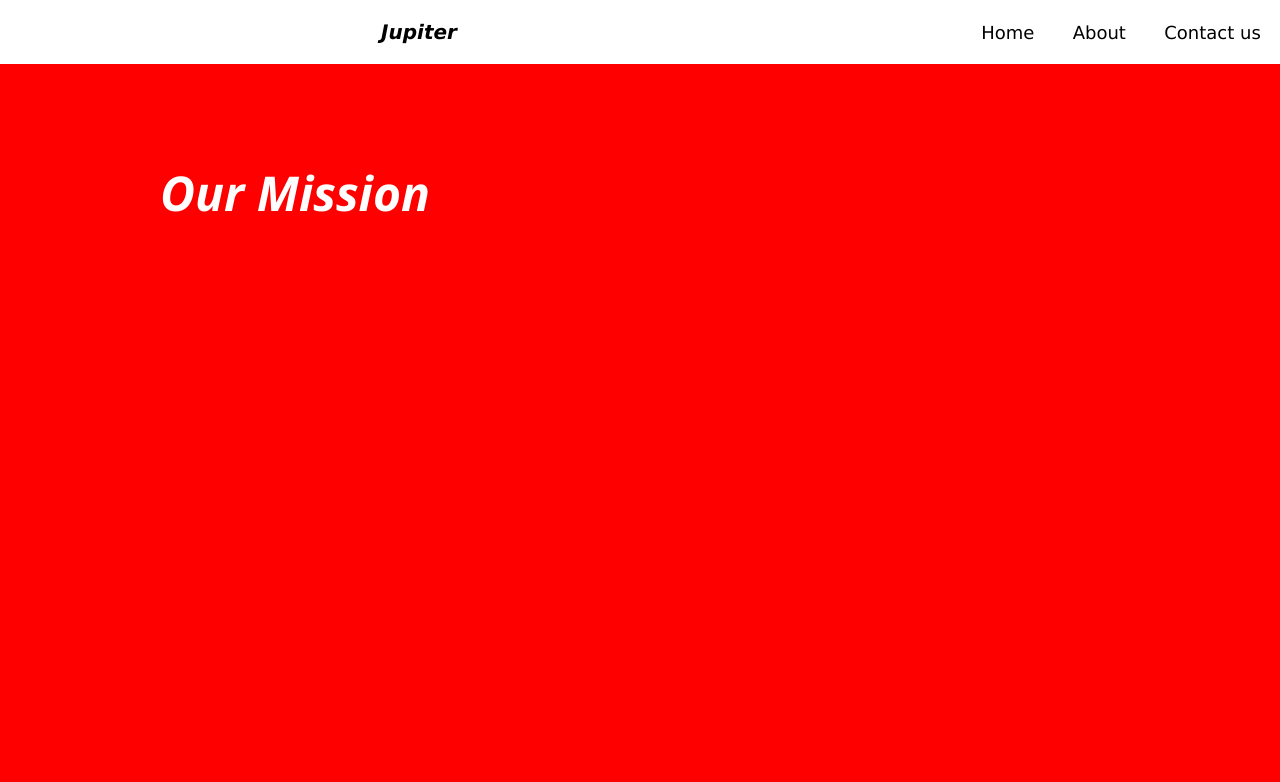
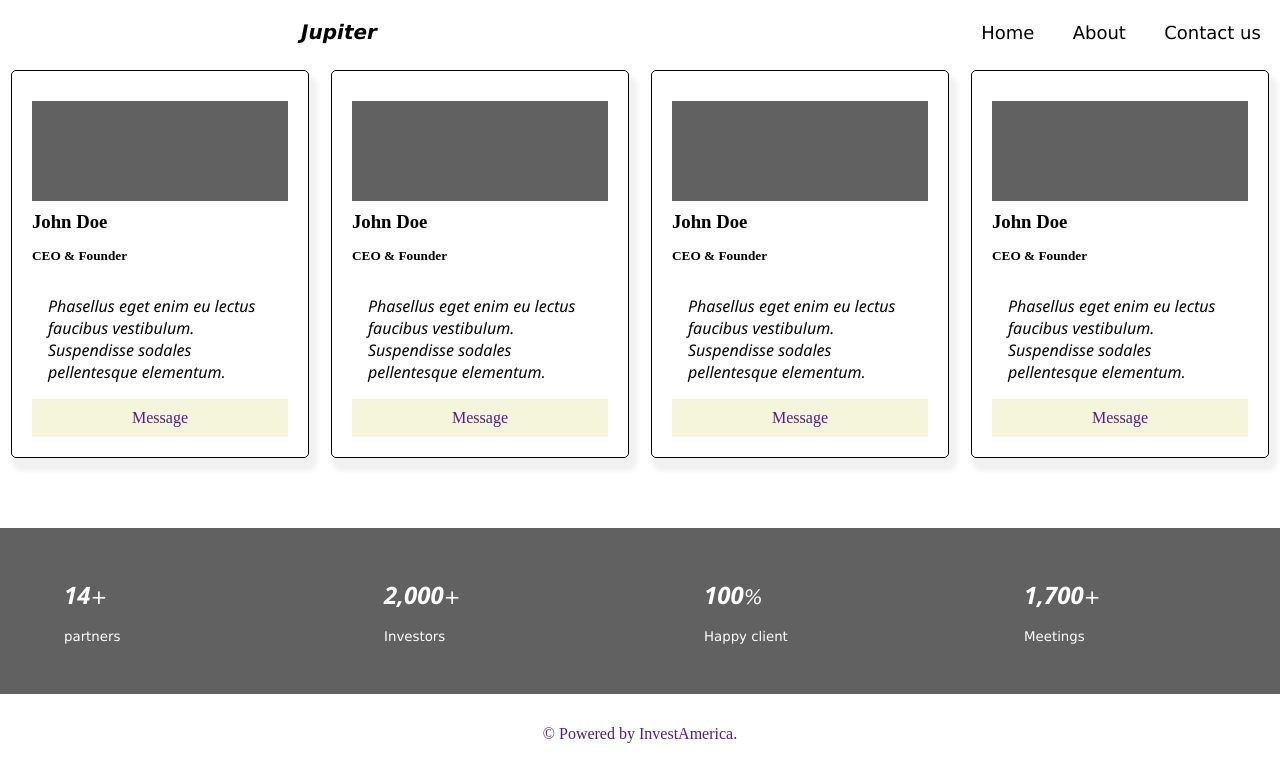
Before and after one commit to KingsleyEffiong/investing-platform, a React (Create React App) app: page /about in a window 1280 px wide. Shown: the top 782 px of the page. Built offline with nearby package versions, Linux system fonts and the light colour scheme.

Commit message:
added about

```diff
--- a/package.json
+++ b/package.json
@@ -9,7 +9,7 @@
     "@testing-library/user-event": "^13.5.0",
     "react": "^18.2.0",
     "react-dom": "^18.2.0",
-    "react-icons": "^4.11.0",
+    "react-icons": "^4.12.0",
     "react-modal": "^3.16.1",
     "react-router-dom": "^6.16.0",
     "react-script": "^2.0.5",
--- a/src/Components/Pages/About.css
+++ b/src/Components/Pages/About.css
@@ -1,11 +1,115 @@
-.containers{
-    background-color: #ff0000;
-    color: #0000;
-    height: 100vh;
+/* The container holder*/
+.containers {
+  width: 100%;
+  height: auto;
+  display: flex;
+  flex-direction: row;
+  justify-content: space-around;
+  position: relative;
+  margin: 70px 0px;
+}
+/* The cards containers for image, handing, and contact us*/
+.flex_container {
+  width: 20%;
+  height: auto;
+  padding: 20px;
+  display: flex;
+  border: solid 1px black;
+  flex-direction: column;
+  box-shadow: 5px 10px 5px 3px #f1f1f1;
+  border-radius: 5px;
+}
+.image{
     width: 100%;
-    /* margin-top: 20rem; */
+    height: 100px;
+    background-color: #616161;
+    margin: 10px 0px;
 }
-h1{
-    color: #fff;
-   padding: 10rem;
+.flex_container p {
+  text-align: start;
 }
+.flex_container a {
+  width: 100%;
+  height: auto;
+  background-color: beige;
+  text-align: center;
+}
+.flex_container h5 {
+  color: black;
+  text-align: start;
+  margin: 15px 0px;
+}
+.flex_container a {
+  padding: 10px 0px;
+}
+/*Happy client container holder */
+.happy_client_container {
+  height: auto;
+  width: inherit;
+  display: flex;
+  flex-direction: row;
+  justify-content: space-around;
+  background-color: #616161;
+  color: white;
+}
+.client {
+  width: 15%;
+  display: flex;
+  flex-direction: column;
+  justify-content: start;
+  height: auto;
+  padding: 50px 0px;
+  color: white;
+}
+.client h2 {
+  color: black;
+  font-weight: bolder;
+  color: white;
+}
+.plus {
+  font-size: smaller;
+  font-weight: lighter;
+}
+.partners {
+  font-weight: lighter;
+  font-size: smaller;
+}
+/*The footer*/
+footer {
+  width: inherit;
+  height: 10vh;
+  display: flex;
+  justify-content: center;
+  align-items: center;
+}
+@media screen and (max-width:1000px){
+    .flex_container{
+        width: 20%;
+    }
+}
+@media screen and (max-width:750px){
+    .containers{
+        display: flex;
+        flex-direction: column;
+        justify-content: center;
+        align-items: center;
+        width: 100%;
+    }
+    .flex_container{
+        width: 80%;
+        margin: 30px 0px;
+    }
+    .happy_client_container{
+        display: flex;
+        flex-direction: column;
+        align-items: center;
+    }
+    .client{
+        width: 50%;
+        display: flex;
+        flex-direction: column;
+        align-items: center;
+        margin: 10px 0px;
+    }
+
+}
--- a/src/Components/Pages/About.js
+++ b/src/Components/Pages/About.js
@@ -1,13 +1,85 @@
-import React from 'react'
-import './About.css'
+import React from "react";
+import "./About.css";
 function About() {
   return (
     <>
-    <div className='containers'>
-    <h1>Our Mission</h1>
-    </div>
+      <div className="containers">
+        <div className="flex_container">
+          <div className="image"></div>
+          <h3>John Doe</h3>
+          <h5>CEO & Founder</h5>
+          <p>
+            Phasellus eget enim eu lectus faucibus vestibulum. Suspendisse
+            sodales pellentesque elementum.
+          </p>
+          <a href="">Message</a>
+        </div>
+        <div className="flex_container">
+          <div className="image"></div>
+          <h3>John Doe</h3>
+          <h5>CEO & Founder</h5>
+          <p>
+            Phasellus eget enim eu lectus faucibus vestibulum. Suspendisse
+            sodales pellentesque elementum.
+          </p>
+          <a href="">Message</a>
+        </div>
+        <div className="flex_container">
+          <div className="image"></div>
+          <h3>John Doe</h3>
+          <h5>CEO & Founder</h5>
+          <p>
+            Phasellus eget enim eu lectus faucibus vestibulum. Suspendisse
+            sodales pellentesque elementum.
+          </p>
+          <a href="">Message</a>
+        </div>
+        <div className="flex_container">
+          <div className="image"></div>
+          <h3>John Doe</h3>
+          <h5>CEO & Founder</h5>
+          <p>
+            Phasellus eget enim eu lectus faucibus vestibulum. Suspendisse
+            sodales pellentesque elementum.
+          </p>
+          <a href="">Message</a>
+        </div>
+      </div>
+      <div className="happy_client_container">
+        <div className="client">
+          <h2>
+            14<span className="plus">+</span>
+          </h2>
+          <br></br>
+          <span className="partners">partners</span>
+        </div>
+        <div className="client">
+          <h2>
+            2,000<span className="plus">+</span>
+          </h2>
+          <br></br>
+          <span className="partners">Investors</span>
+        </div>
+        <div className="client">
+          <h2>
+            100<span className="plus">%</span>
+          </h2>
+          <br></br>
+          <span className="partners">Happy client</span>
+        </div>
+        <div className="client">
+          <h2>
+            1,700<span className="plus">+</span>
+          </h2>
+          <br></br>
+          <span className="partners">Meetings</span>
+        </div>
+      </div>
+      <footer>
+        <a href="">© Powered by InvestAmerica.</a>
+      </footer>
     </>
-  )
+  );
 }
 
-export default About
+export default About;
```
Also changed, not shown: 1 other file (tests, documents, lock files or other folders).
